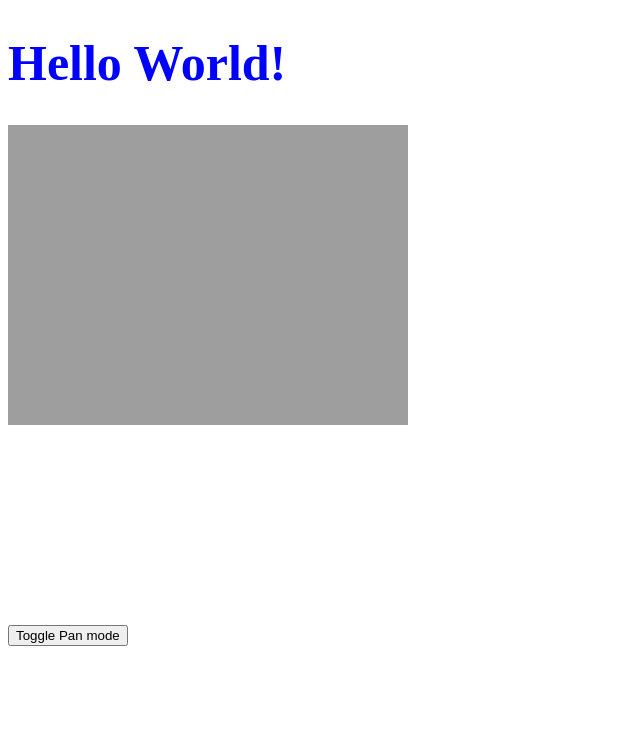
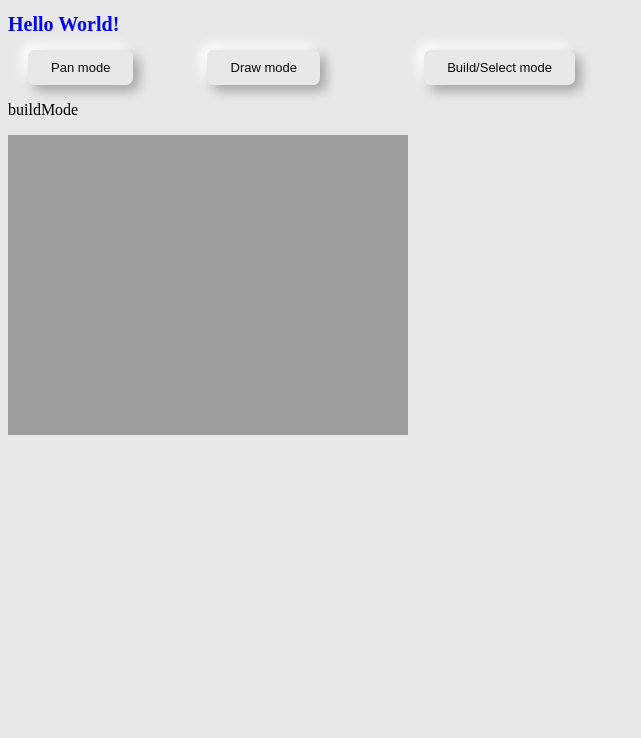
Before and after one commit to osamaas1993/Fabric-JS-Test, a plain HTML site: page index.html in a window 1280 px wide. Shown: the whole page, without its empty margins (0-641 px from the left). Drawn offline with Linux system fonts and the light colour scheme.

Commit message:
Add files via upload

```diff
--- a/index.html
+++ b/index.html
@@ -5,17 +5,25 @@
     <meta http-equiv="X-UA-Compatible" content="IE=edge">
     <meta name="viewport" content="width=device-width, initial-scale=1.0">
     <link rel="stylesheet" type="text/css" href="style.css" />
-    <title>Document</title>
+    <title>My Fabric JS Test</title>
 </head>
 <body>
     <h1>Hello World!</h1>
 
-    <canvas id="canvas"></canvas>
+    <button style = "margin-inline: 20px" onclick="togglePan()">Pan mode</button>
+    <button style = "margin-inline: 50px" onclick="toggleDraw()">Draw mode</button>
+    <button style = "margin-inline: 50px" onclick="toggleBuild()">Build/Select mode</button>
+    <br>
+    <p id="canvas-mode"></p>
+    <canvas id="canvasID"></canvas>
 
-    <button onclick="togglePan()">Toggle Pan mode</button>
+
 
 
     <script src="lib\fabric.min.js"></script>
     <script src="script.js"></script>
+<script>
+    document.getElementById("canvas-mode").innerHTML = currentMode
+</script>
 </body>
 </html>
--- a/script.js
+++ b/script.js
@@ -1,88 +1,120 @@
 console.log ("This is javascript")
 
-/* const canvas = new fabric.Canvas('canvas', {
-    width: 500,
-    height: 500,
-
-    isDrawingMode: true,
-    });
-
-fabric.Image.fromURL ('https://cdn.pixabay.com/photo/2016/11/23/13/48/beach-1852945_960_720.jpg', (img) => {
-    canvas.backgroundImage = img
-    canvas.renderAll()
-})
-*/
-
-
+//function for creating the canvas, the function includes its parameters
 function initCanvas(id) {
     return new fabric.Canvas(id, {
-        width: 500,
-        height: 500,
+        width: 800,
+        height: 600,
         isDrawingMode: false,
         selection : false,
+        selectionKey : ["shiftKey"],
+        skipTargetFind : false,
     });
 }
 
+//setting the canvas background through URL
 function setBackground(url, canvas) {
     fabric.Image.fromURL(url, function (img) {
             canvas.backgroundImage = img;
             canvas.renderAll();
         });
 }
-const canvas = initCanvas ('canvas');
+
+//creating a canvas that takes its options from the initCanvas function, the ID parameter is the canvas html ID
+const canvas = initCanvas ('canvasID');
+
+//modes objects and currentMode variable
+const modes = {
+    pan : 'panMode',
+    build : 'buildMode',
+    draw : 'drawMode',
+};
+
+let currentMode = 'buildMode';
 let mousePressed = false;
 
-
-let currentMode = '';
-const modes = {
-    pan : 'pan'
-    };
-
+//for the toggle pan button
 function togglePan() {
-    if (currentMode === 'pan') {
-        currentMode = '';
+    if (currentMode !== 'panMode') {
+        currentMode = 'panMode';
+        canvas.isDrawingMode = false;
+        canvas.skipTargetFind = true;
         console.log(currentMode);
         }
     else {
-        currentMode = 'pan',
+        currentMode = 'buildMode',
         console.log(currentMode);
         }
 };
 
-setBackground ('https://cdn.pixabay.com/photo/2016/11/23/13/48/beach-1852945_960_720.jpg', canvas)
+//for the toggle build/select button
+function toggleBuild() {
+    if (currentMode !== 'buildMode') {
+        currentMode = 'buildMode';
+        canvas.skipTargetFind = false;
+        canvas.isDrawingMode = false;
+        console.log(currentMode);
+        }
+};
 
-////////////////////////////////////////////////////////////////////////////////////////////////////
-// mouse over
+//for the toggle draw button
+function toggleDraw() {
+    if (currentMode !== 'drawMode') {
+        currentMode = 'drawMode';
+        console.log(currentMode);
+        canvas.isDrawingMode=true;
+        }
+    else {
+        currentMode = 'buildMode',
+        console.log(currentMode);
+        canvas.isDrawingMode=false;
+        }
+};
+
+//the setPanEvents include the mouse down, up, and moving parameters for when we are in pan mode
+function setMouseEvents(canvas) {
+    canvas.on("mouse:down", function (event) {
+        if (currentMode === modes.pan){
+            mousePressed = true,
+            console.log ("mouse was pressed in pan mode"),
+            canvas.setCursor ('grab'),
+            canvas.renderAll()
+        } else if (currentMode === modes.draw) {
+            mousePressed = true,
+            console.log ("mouse was pressed in draw mode"),
+            canvas.setCursor('crosshair'),
+            canvas.renderAll()
+        } else {
+            console.log ("mouse was pressed")
+        }
+
+    })
+
     canvas.on("mouse:move", function (event) {
         if (mousePressed && currentMode === modes.pan) {
             const mEvent = event.e;
             const delta = new fabric.Point(mEvent.movementX, mEvent.movementY);
             canvas.relativePan(delta);
-        canvas.setCursor ('crosshair'),
+            console.log ("mouse is moving in pan mode");
+            canvas.setCursor ('grab');
             canvas.renderAll()
-}})
-
-canvas.on("mouse:down", function (event) {
-    if (currentMode === modes.pan){
-        mousePressed = true,
-        console.log ("Mouse Pressed parameter is now :" + mousePressed),
-        canvas.setCursor ('grab'),
+        } else if (mousePressed && currentMode === modes.draw ) {
+            console.log ("mouse is moving in draw mode");
             canvas.renderAll()
             }
 
     })
 
     canvas.on("mouse:up", function (event) {
-    mousePressed = false,
-    console.log ("Mouse Pressed parameter is now :" + mousePressed)
-    canvas.setCursor ('default'),
+        mousePressed = false;
+        console.log("mouse is up");
+        canvas.setCursor ('default');
         canvas.renderAll()
     })
 
+}
 
-/* mouse left the canvas
-canvas.on("mouse:out", () =>{
-    console.log ("the mouse left the canvas")
-})*/
+////////////////////////////////////////////////////////////////////////////////////////////////////
 
-canvas.renderAll();
+setBackground ('https://cdn.pixabay.com/photo/2016/11/23/13/48/beach-1852945_960_720.jpg', canvas);
+setMouseEvents (canvas);
--- a/style.css
+++ b/style.css
@@ -1,4 +1,28 @@
 h1{
     color: blue;
-    font-size: 50px;
-    }
+    font-size: 20px;
+}
+
+button {
+    color: #090909;
+    padding: 0.7em 1.7em;
+    font-family: Arial, Helvetica, sans-serif;
+    font-size: 13px;
+    border-radius: 0.5em;
+    background: #e8e8e8;
+    border: 1px solid #e8e8e8;
+    transition: all .3s;
+    box-shadow: 6px 6px 12px #a5a5a5,
+                -6px -6px 12px #ffffff;
+   }
+
+   button:hover {
+    border: 1px solid white;
+   }
+
+   button:active {
+    box-shadow: 4px 4px 12px #949494,
+                -4px -4px 12px #ffffff;
+}
+
+body {background-color: #e8e8e8;}
```
Lines whose indentation alone changed are shown as unchanged.
